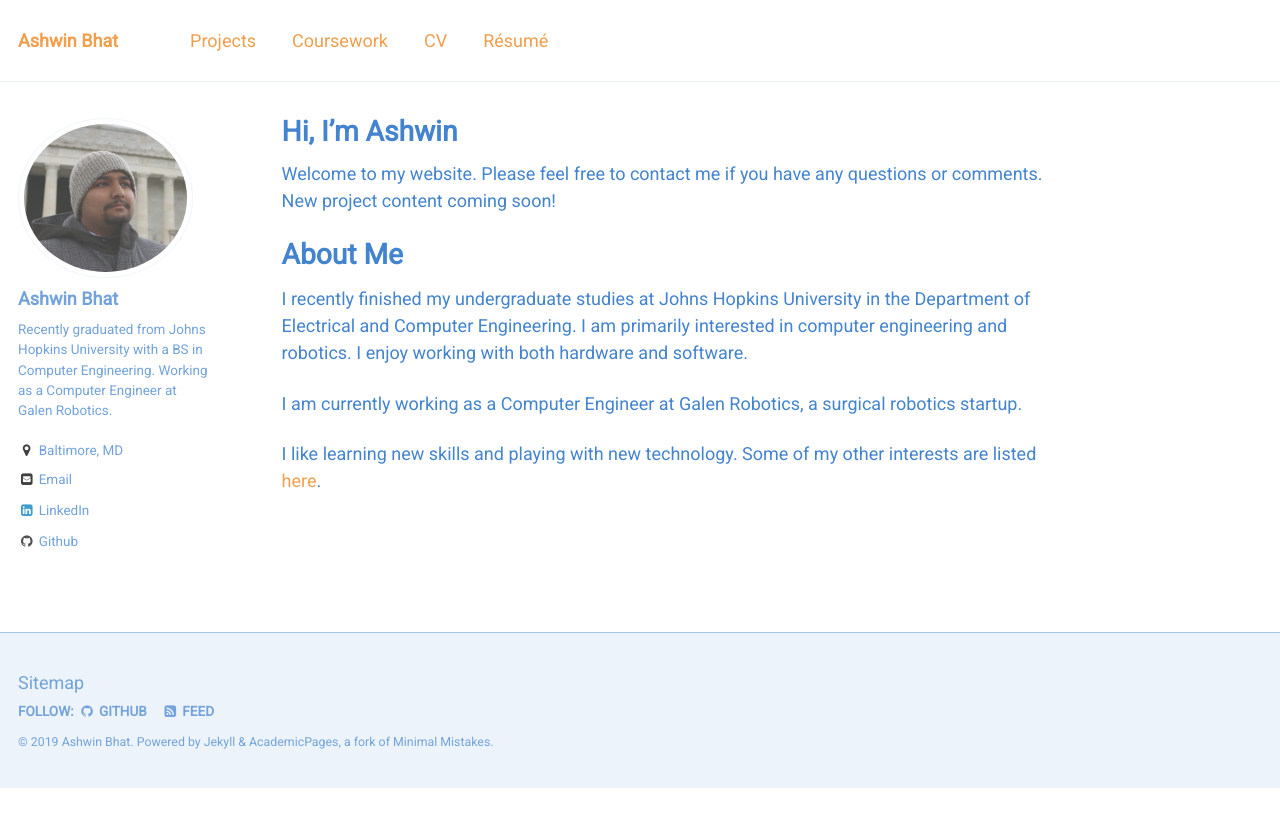
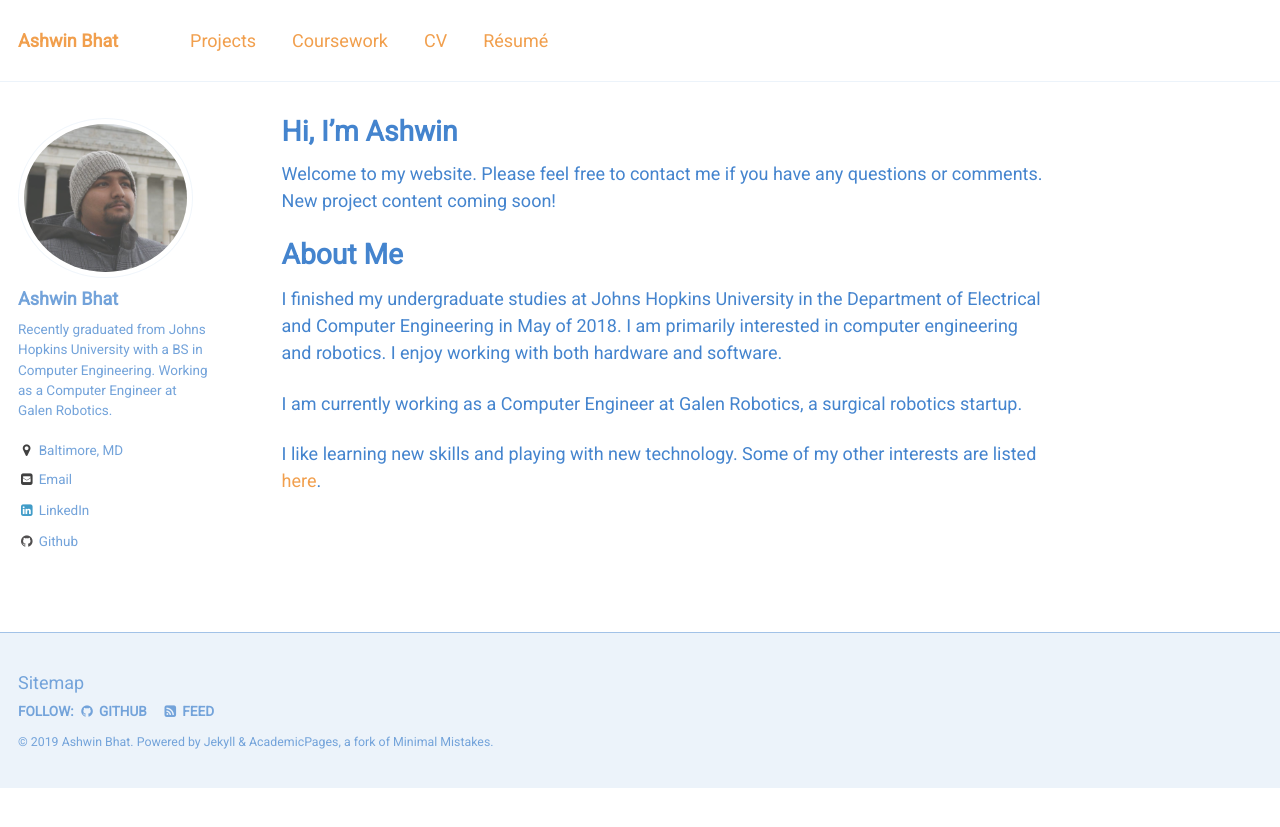
Before and after one commit to The-Shwin/the-shwin.github.io, a Jekyll site: the page built from _pages/about.md, in a window 1280 px wide. Shown: the top 827 px of the page. Built offline with Jekyll 4.4.1, drawn with Linux system fonts in a browser that asks for light colours.

Commit message:
Update about.md

```diff
--- a/_pages/about.md
+++ b/_pages/about.md
@@ -23,7 +23,7 @@ Welcome to my website. Please feel free to contact me if you have any questions
 
 About Me
 ======
-I recently finished my undergraduate studies at Johns Hopkins University in the Department of Electrical and Computer Engineering. I am primarily interested in computer engineering and robotics. I enjoy working with both hardware and software.
+I finished my undergraduate studies at Johns Hopkins University in the Department of Electrical and Computer Engineering in May of 2018. I am primarily interested in computer engineering and robotics. I enjoy working with both hardware and software.
 
 I am currently working as a Computer Engineer at Galen Robotics, a surgical robotics startup.
 
```
